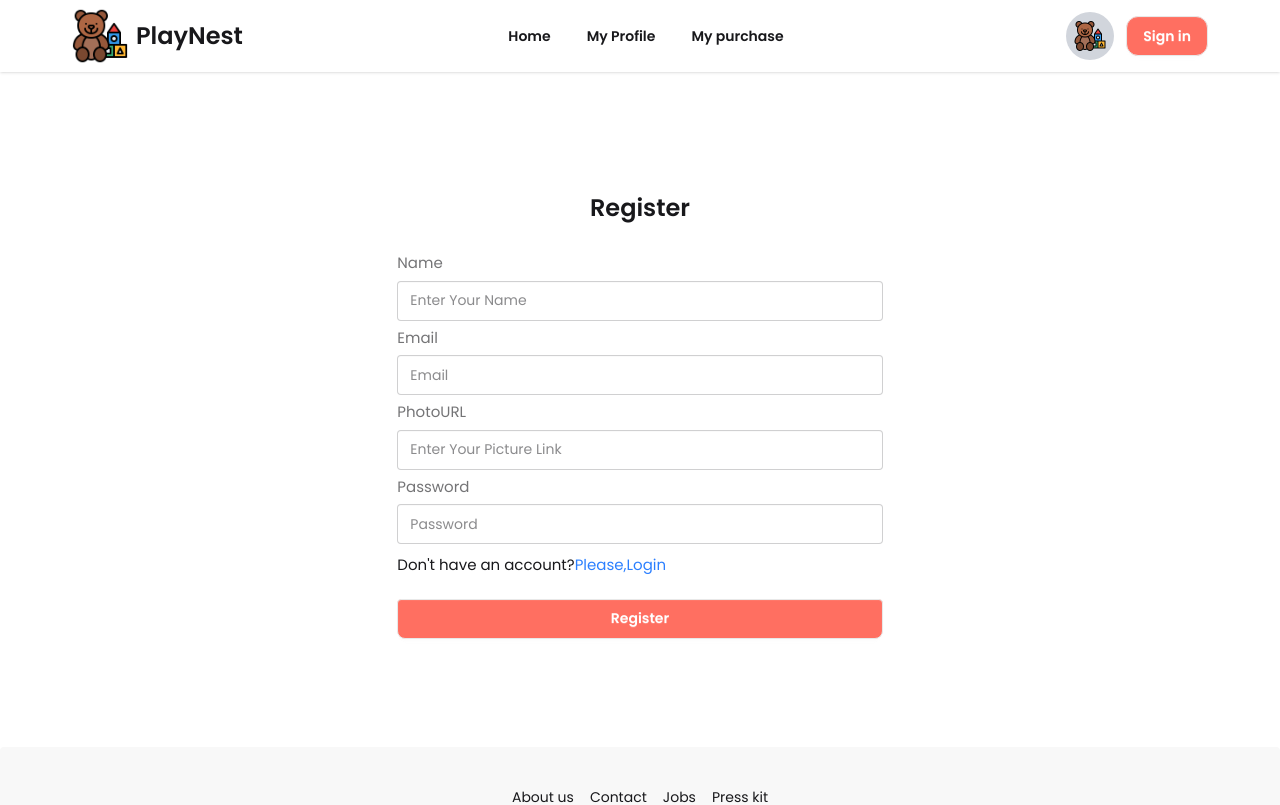
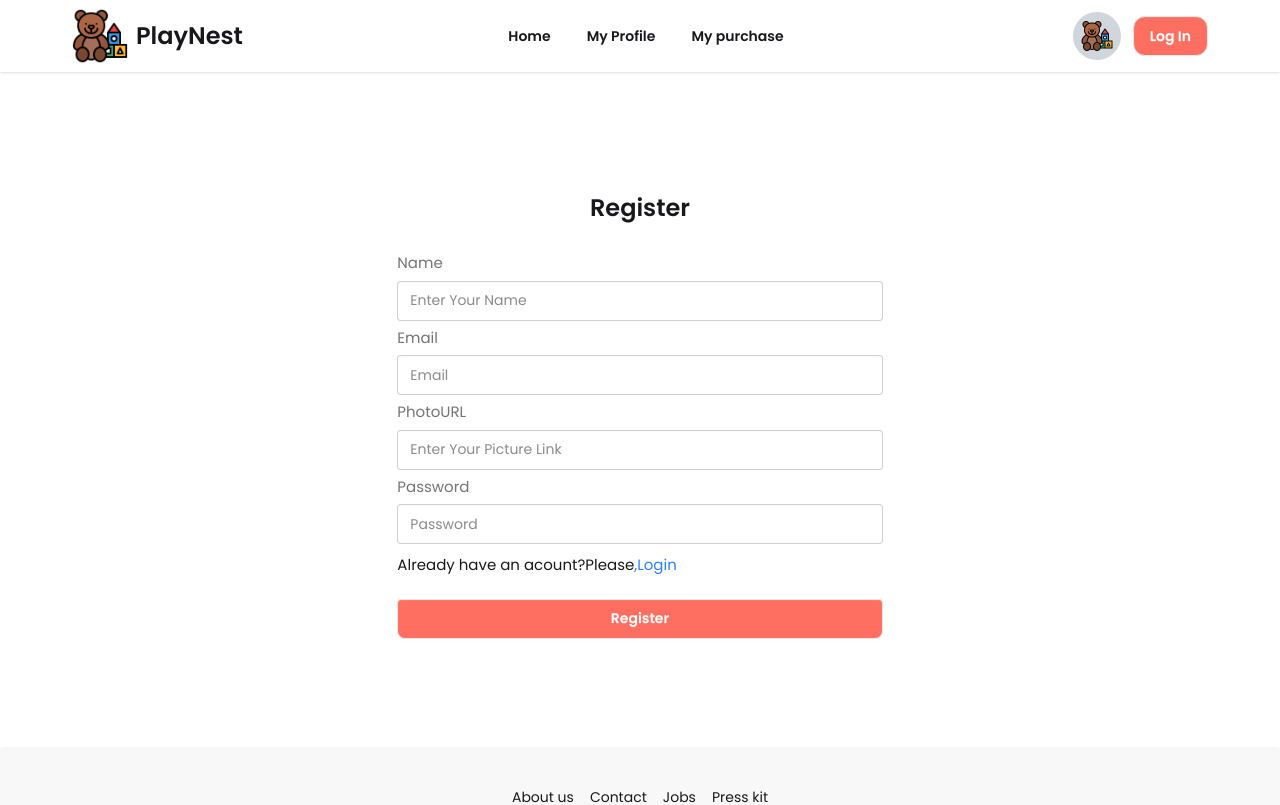
Before and after one commit to Abdullah881485/PlayNest-Project, a React (Vite) app: page /register in a window 1280 px wide. Shown: the top 805 px of the page. Built offline with nearby package versions, Linux system fonts and the light colour scheme; no server answers.

Commit message:
Authentication Added

```diff
--- a/package.json
+++ b/package.json
@@ -12,6 +12,7 @@
   "dependencies": {
     "@tailwindcss/vite": "^4.1.15",
     "daisyui": "^5.3.7",
+    "firebase": "^12.4.0",
     "react": "^19.1.1",
     "react-dom": "^19.1.1",
     "react-router": "^7.9.4",
--- /dev/null
+++ b/src/Firebase/firebase.config.js
@@ -0,0 +1,18 @@
+// Import the functions you need from the SDKs you need
+import { initializeApp } from "firebase/app";
+// TODO: Add SDKs for Firebase products that you want to use
+// https://firebase.google.com/docs/web/setup#available-libraries
+
+// Your web app's Firebase configuration
+const firebaseConfig = {
+    apiKey: "AIzaSyBvjoYUM9hgfhyNnAQaiNlyLPzxKsr7JVA",
+    authDomain: "playnest-project.firebaseapp.com",
+    projectId: "playnest-project",
+    storageBucket: "playnest-project.firebasestorage.app",
+    messagingSenderId: "1016713749303",
+    appId: "1:1016713749303:web:9f01a7258f171aa5a570b2"
+};
+
+// Initialize Firebase
+const app = initializeApp(firebaseConfig);
+export default app;
--- /dev/null
+++ b/src/Provider/AuthContext.js
@@ -0,0 +1,3 @@
+import { createContext } from "react";
+
+export const AuthContext = createContext();
--- /dev/null
+++ b/src/Provider/AuthProvider.jsx
@@ -0,0 +1,48 @@
+import { useEffect, useState } from "react";
+import { AuthContext } from "./AuthContext";
+import {
+  createUserWithEmailAndPassword,
+  getAuth,
+  onAuthStateChanged,
+  signInWithEmailAndPassword,
+  signOut,
+} from "firebase/auth";
+import app from "../Firebase/firebase.config";
+
+const auth = getAuth(app);
+
+const AuthProvider = ({ children }) => {
+  const [user, setUser] = useState(null);
+  console.log(user);
+
+  const createUser = (email, password) => {
+    return createUserWithEmailAndPassword(auth, email, password);
+  };
+
+  const logOut = () => {
+    return signOut(auth);
+  };
+
+  const signIn = (email, password) => {
+    return signInWithEmailAndPassword(auth, email, password);
+  };
+
+  useEffect(() => {
+    const unSubscribe = onAuthStateChanged(auth, (currentUser) => {
+      setUser(currentUser);
+    });
+    return () => {
+      unSubscribe();
+    };
+  }, []);
+
+  const authData = {
+    user,
+    setUser,
+    createUser,
+    logOut,
+    signIn,
+  };
+  return <AuthContext value={authData}>{children}</AuthContext>;
+};
+export default AuthProvider;
--- a/src/Route/Router.jsx
+++ b/src/Route/Router.jsx
@@ -6,6 +6,7 @@ import Register from "../components/Register/Register";
 import MyProfile from "../Layout/MyProfile/MyProfile";
 import Purchases from "../Layout/Purchases/Purchases";
 import ToyDetails from "../Layout/ToyDetails/ToyDetails";
+import Forgot from "../components/Forgot Password/Forgot";
 // import { useState } from "react";
 
 // const [details, setDetails] = useState();
@@ -47,6 +48,10 @@ const router = createBrowserRouter([
         loader: () => fetch("/Data/toy.json"),
       },
       {
+        path: "/forgotPass",
+        Component: Forgot,
+      },
+      {
         path: "/*",
         element: <h1>error 400000004</h1>,
       },
--- /dev/null
+++ b/src/components/Forgot Password/Forgot.jsx
@@ -0,0 +1,21 @@
+import React from "react";
+
+const Forgot = () => {
+  return (
+    <div className="w-5/12 mx-auto my-40">
+      <form className="fieldset">
+        <label className="label text-[15px]">Email</label>
+        <input
+          type="email"
+          className="input w-full"
+          placeholder="Enter Your Email"
+        />
+        <button className="btn bg-[#ff6f61] hover:bg-[#4D96FF] rounded-b-lg font-bold text-white mt-4">
+          Reset Password
+        </button>
+      </form>
+    </div>
+  );
+};
+
+export default Forgot;
--- a/src/components/Header/Header.jsx
+++ b/src/components/Header/Header.jsx
@@ -1,8 +1,21 @@
-import React from "react";
+import React, { use } from "react";
 import { Link, NavLink } from "react-router";
 import "./Header.css";
 import logo from "../../assets/3082060.png";
+import { AuthContext } from "../../Provider/AuthContext";
+
 const Header = () => {
+  const { user, logOut } = use(AuthContext);
+  // console.log(user);
+  const handleLogOut = () => {
+    logOut()
+      .then(() => {
+        alert("You logged out Succesfully");
+      })
+      .catch((err) => {
+        console.log(err);
+      });
+  };
   const links = (
     <>
       <li className="ml-3">
@@ -60,15 +73,27 @@ const Header = () => {
             <ul className="menu menu-horizontal px-2 font-semibold">{links}</ul>
           </div>
           <div className="navbar-end flex  gap-3 items-center">
-            <div className="rounded-full bg-gray-300 p-2">
-              <img className="w-8" src={logo} alt="" />
+            <div
+              title={user && user.email}
+              className="rounded-full bg-gray-300 p-2 cursor-pointer hover:shadow-xl"
+            >
+              <img className="w-8 " src={logo} alt="" />
             </div>
-            <Link
-              to="/login"
-              className="btn bg-[#ff6f61] text-white rounded-xl"
-            >
-              Sign in
-            </Link>
+            {user ? (
+              <button
+                onClick={handleLogOut}
+                className="btn bg-[#ff6f61] text-white rounded-xl"
+              >
+                Log Out
+              </button>
+            ) : (
+              <Link
+                to="/login"
+                className="btn bg-[#ff6f61] text-white rounded-xl"
+              >
+                Log In
+              </Link>
+            )}
           </div>
         </div>
       </div>
--- a/src/components/Login/Login.jsx
+++ b/src/components/Login/Login.jsx
@@ -1,33 +1,62 @@
-import React from "react";
+import React, { use } from "react";
 import { Link } from "react-router";
+import { AuthContext } from "../../Provider/AuthContext";
 
 const Login = () => {
+  const { signIn } = use(AuthContext);
+
+  const handleLogin = (e) => {
+    e.preventDefault();
+    const email = e.target.email.value;
+    const password = e.target.password.value;
+    console.log(email, password);
+    signIn(email, password)
+      .then((result) => {
+        const user = result.user;
+        console.log(user);
+      })
+      .catch((error) => {
+        console.log(error);
+        alert("You don't have an account yet");
+      });
+  };
+
   return (
     <div className="card-body  w-5/12 mx-auto my-20">
       <h1 className="text-2xl font-bold text-center my-4">Login</h1>
-      <form className="fieldset">
+      <form onSubmit={handleLogin} className="fieldset">
         <label className="label text-[15px]">Email</label>
-        <input type="email" className="input w-full" placeholder="Email" />
+        <input
+          name="email"
+          type="email"
+          className="input w-full"
+          placeholder="Email"
+        />
         <label className="label text-[15px]">Password</label>
         <input
+          name="password"
           type="password"
           className="input w-full"
           placeholder="Password"
         />
         <div className="flex flex-col gap-2 mt-1 ">
-          <a className="link link-hover text-[15px] text-blue-500">
+          <Link
+            to="/forgotPass"
+            className="link link-hover text-[15px] text-blue-500"
+          >
             Forgot password?
-          </a>
+          </Link>
           <p className="text-[15px]">
-            Don't have an account?
+            Don't have an account?Please,
             <Link to="/register">
-              <span className="text-blue-500 link link-hover">
-                Please,Register
-              </span>
+              <span className="text-blue-500 link link-hover">Register</span>
             </Link>
           </p>
         </div>
-        <button className="btn bg-[#ff6f61] hover:bg-[#4D96FF] rounded-b-lg font-bold text-white mt-4">
+        <button
+          type="submit"
+          className="btn bg-[#ff6f61] hover:bg-[#4D96FF] rounded-b-lg font-bold text-white mt-4"
+        >
           Login
         </button>
       </form>
--- a/src/components/Register/Register.jsx
+++ b/src/components/Register/Register.jsx
@@ -1,42 +1,77 @@
-import React from "react";
+import React, { use } from "react";
 import { Link } from "react-router";
+import { AuthContext } from "../../Provider/AuthContext";
 
 const Register = () => {
+  const { createUser, setUser } = use(AuthContext);
+  const handleRegister = (e) => {
+    e.preventDefault();
+    const name = e.target.name.value;
+    const email = e.target.email.value;
+    const picture = e.target.picture.value;
+    const password = e.target.password.value;
+    console.log({ name, email, picture, password });
+    createUser(email, password)
+      .then((result) => {
+        const user = result.user;
+        // console.log(user);
+        setUser(user);
+        alert("Account created Successfully");
+      })
+      .catch((error) => {
+        console.log(error);
+        alert("Email already used");
+      });
+  };
+
   return (
     <div className="card-body  w-5/12 mx-auto my-20">
       <h1 className="text-2xl font-bold text-center my-4">Register</h1>
-      <form className="fieldset">
+      <form onSubmit={handleRegister} className="fieldset">
         <label className="label text-[15px]">Name</label>
         <input
+          name="name"
           type="text"
           className="input w-full"
           placeholder="Enter Your Name"
+          required
         />
         <label className="label text-[15px]">Email</label>
-        <input type="email" className="input w-full" placeholder="Email" />
+        <input
+          name="email"
+          type="email"
+          className="input w-full"
+          placeholder="Email"
+          required
+        />
         <label className="label text-[15px]">PhotoURL</label>
         <input
+          name="picture"
           type="text"
           className="input w-full"
           placeholder="Enter Your Picture Link"
+          required
         />
         <label className="label text-[15px]">Password</label>
         <input
+          name="password"
           type="password"
           className="input w-full"
           placeholder="Password"
+          required
         />
         <div className="flex flex-col gap-2 mt-1 ">
           <p className="text-[15px]">
-            Don't have an account?
+            Already have an acount?Please
             <Link to="/login">
-              <span className="text-blue-500 link link-hover">
-                Please,Login
-              </span>
+              <span className="text-blue-500 link link-hover">,Login</span>
             </Link>
           </p>
         </div>
-        <button className="btn bg-[#ff6f61] hover:bg-[#4D96FF] rounded-b-lg font-bold text-white mt-4">
+        <button
+          type="submit"
+          className="btn bg-[#ff6f61] hover:bg-[#4D96FF] rounded-b-lg font-bold text-white mt-4"
+        >
           Register
         </button>
       </form>
--- a/src/main.jsx
+++ b/src/main.jsx
@@ -3,9 +3,12 @@ import { createRoot } from "react-dom/client";
 import "./index.css";
 import { RouterProvider } from "react-router";
 import router from "./Route/Router.jsx";
+import AuthProvider from "./Provider/AuthProvider.jsx";
 
 createRoot(document.getElementById("root")).render(
   <StrictMode>
-    <RouterProvider router={router}></RouterProvider>
+    <AuthProvider>
+      <RouterProvider router={router}></RouterProvider>
+    </AuthProvider>
   </StrictMode>
 );
```
Also changed, not shown: 1 other file (tests, documents, lock files or other folders).
